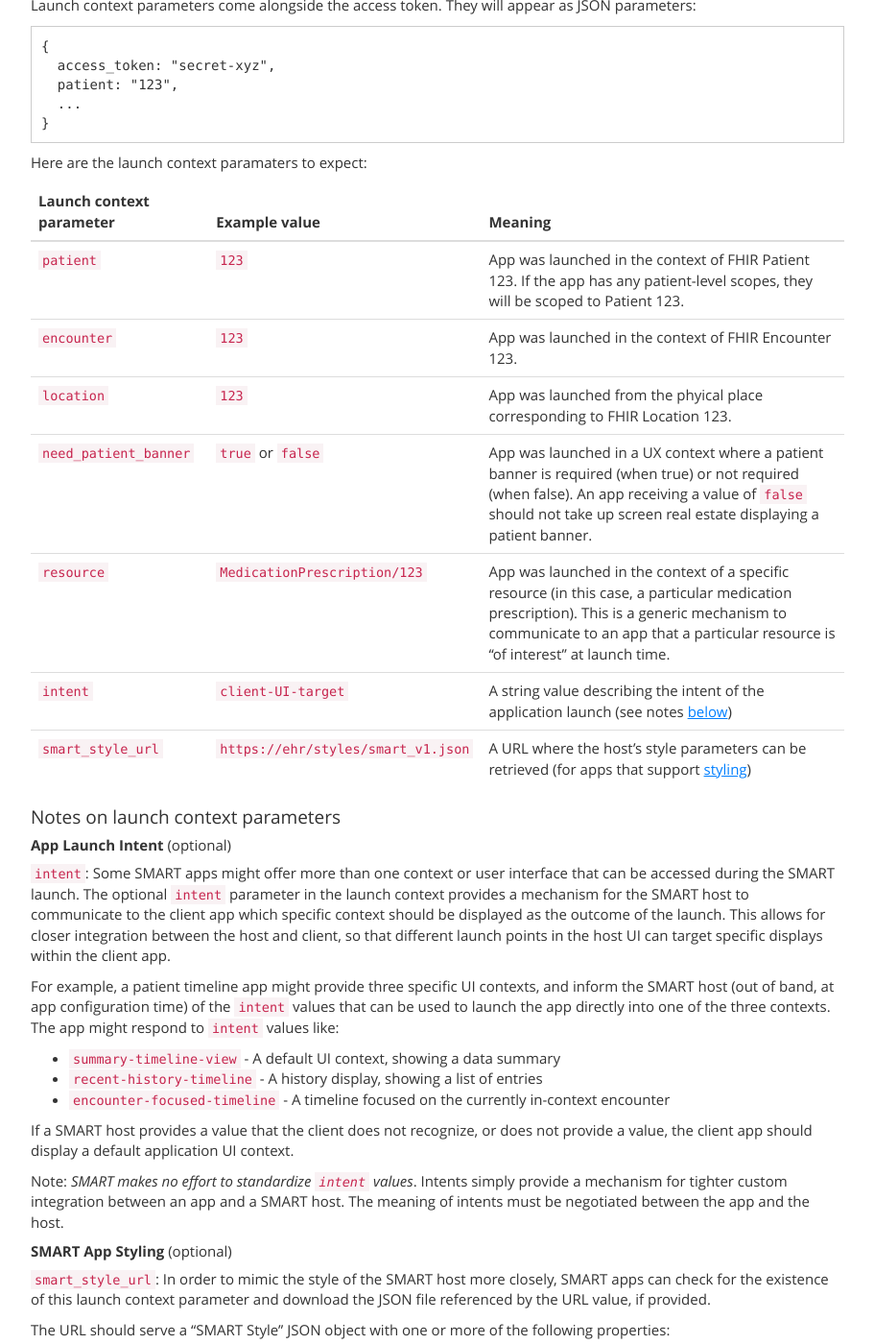
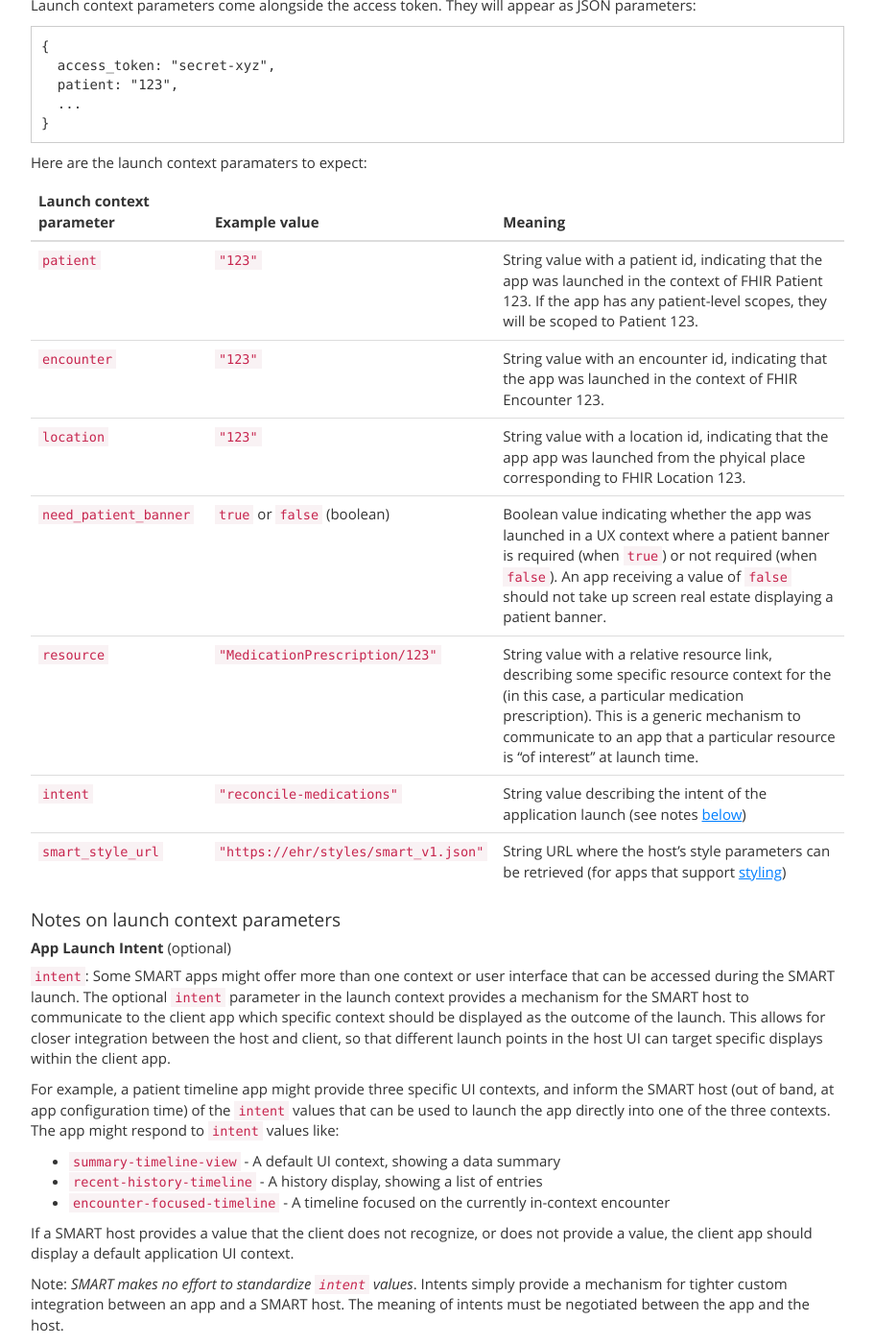
Before and after one commit to smart-on-fhir/smart-on-fhir.github.io, a Jekyll site: the page built from authorization/scopes-and-launch-context/index.md, in a window 1280 px wide and 1400 px high, scrolled down 2572 px. Shown: the whole window at 96% size, without its empty margins (38-949 px from the left). Built offline with Jekyll 4.4.1, drawn with Linux system fonts in a browser that asks for light colours; Markdown is read by kramdown in place of the engine named in the settings.

Commit message:
Clarify types of context values

```diff
--- a/authorization/scopes-and-launch-context/index.md
+++ b/authorization/scopes-and-launch-context/index.md
@@ -123,13 +123,13 @@ Here are the launch context paramaters to expect:
 
 Launch context parameter | Example value | Meaning
 ------|---------|-------------------
-`patient` | `123`| App was launched in the context of FHIR Patient 123. If the app has any patient-level scopes, they will be scoped to Patient 123.
-`encounter` | `123`| App was launched in the context of FHIR Encounter 123.
-`location` | `123`| App was launched from the phyical place corresponding to FHIR Location 123.
-`need_patient_banner` | `true` or `false` | App was launched in a UX context where a patient banner is required (when true) or not required (when false). An app receiving a value of `false` should not take up screen real estate displaying a patient banner.
-`resource` | `MedicationPrescription/123`| App was launched in the context of a specific resource (in this case, a particular medication prescription). This is a generic mechanism to communicate to an app that a particular resource is "of interest" at launch time.
-`intent` | `client-UI-target`| A string value describing the intent of the application launch (see notes [below](#launch-intent))
-`smart_style_url` | `https://ehr/styles/smart_v1.json`| A URL where the host's style parameters can be retrieved (for apps that support [styling](#styling))
+`patient` | `"123"`| String value with a patient id, indicating that the app was launched in the context of FHIR Patient 123. If the app has any patient-level scopes, they will be scoped to Patient 123.
+`encounter` | `"123"`| String value with an encounter id, indicating that the app was launched in the context of FHIR Encounter 123.
+`location` | `"123"`| String value with a location id, indicating that the app app was launched from the phyical place corresponding to FHIR Location 123.
+`need_patient_banner` | `true` or `false` (boolean) | Boolean value indicating whether the app was launched in a UX context where a patient banner is required (when `true`) or not required (when `false`). An app receiving a value of `false` should not take up screen real estate displaying a patient banner.
+`resource` | `"MedicationPrescription/123"`| String value with a relative resource link, describing some specific resource context for the (in this case, a particular medication prescription). This is a generic mechanism to communicate to an app that a particular resource is "of interest" at launch time.
+`intent` | `"reconcile-medications"`| String value describing the intent of the application launch (see notes [below](#launch-intent))
+`smart_style_url` | `"https://ehr/styles/smart_v1.json"`| String URL where the host's style parameters can be retrieved (for apps that support [styling](#styling))
 
 
 #### Notes on launch context parameters
```
